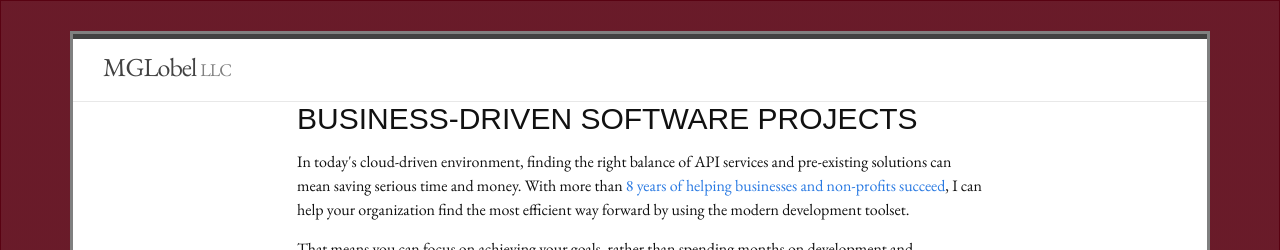
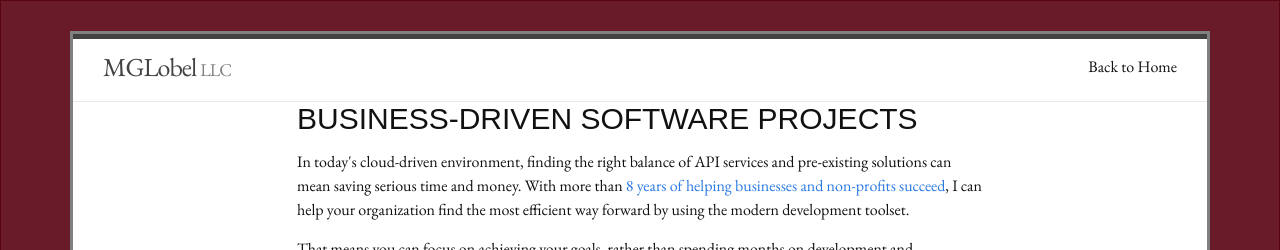
Before and after one commit to mglobel/mglobel, a Jekyll site: the page built from _pages/llc.html, in a window 1280 px wide. Shown: the top 250 px of the page. Built offline with Jekyll 4.4.1, drawn with Linux system fonts in a browser that asks for light colours; nearby versions of some CDN libraries; some web fonts are replaced.

Commit message:
add back to home link on llc page

```diff
--- a/_includes/header.html
+++ b/_includes/header.html
@@ -21,9 +21,11 @@
         <!-- <a class="page-link" href="{{ '/about/' | prepend: site.baseurl }}">About</a>
         <a class="page-link" href="{{ '/learn/' | prepend: site.baseurl }}">Learn</a>
         <a class="page-link" href="{{ '/play/' | prepend: site.baseurl }}">Play</a> -->
-        {% unless page.permalink == '/llc/' %}
+        {% if page.permalink == '/llc/' %}
+          <a class="page-link" href="{{ '/' | prepend: site.baseurl }}">Back to Home</a>
+        {% else %}
           <a class="page-link" href="{{ '/llc/' | prepend: site.baseurl }}">Start a Project</a>
-        {% endunless %}
+        {% endif %}
       </div>
     </nav>
 
```
